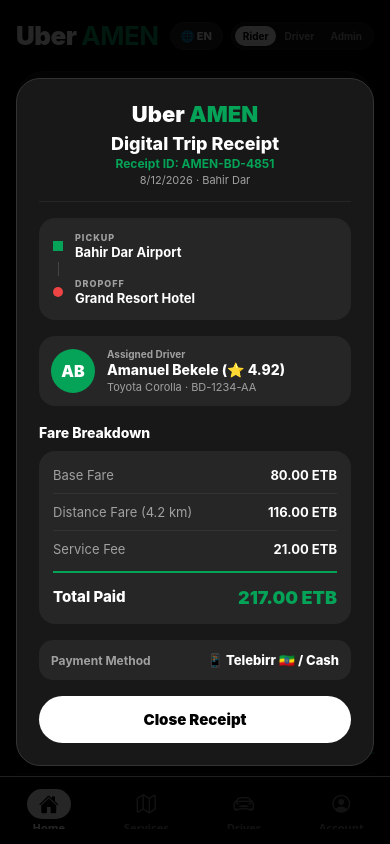
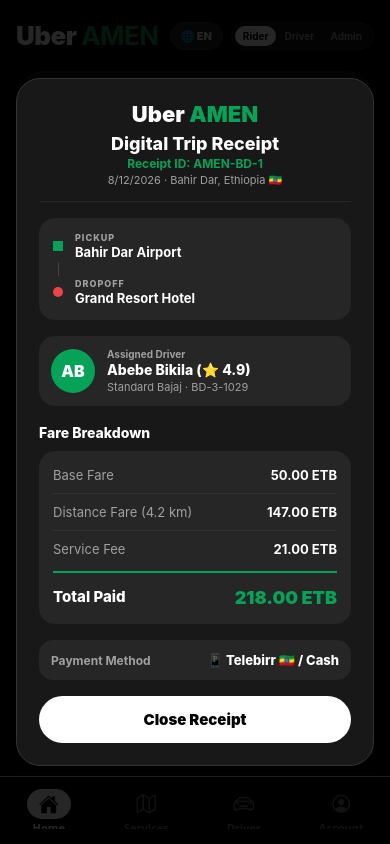
Before and after one commit to babam49-dot/AmenRide, a React Native app in the folder mobile/: screen /Home in a window 390 px wide. Both pictures are taken after a click on the element 195 px from the left and 606 px from the top of the page. Built offline with nearby package versions, Linux system fonts and the light colour scheme; no server answers.

Commit message:
feat(mobile/components): enhance ReceiptModal with trip breakdown

```diff
--- a/mobile/components/ReceiptModal.js
+++ b/mobile/components/ReceiptModal.js
@@ -7,10 +7,10 @@ export default function ReceiptModal({ visible, onClose, tripData }) {
 
   if (!tripData) return null;
 
-  const fare = tripData.fare || 210;
-  const baseFare = 80;
-  const distanceFare = Math.round(fare * 0.55);
-  const serviceFee = Math.round(fare * 0.1);
+  const fare = tripData.fare || tripData.estimated_fare || 210;
+  const baseFare = 50;
+  const distanceFare = Math.round(fare * 0.7);
+  const serviceFee = Math.max(10, Math.round(fare * 0.1));
   const total = baseFare + distanceFare + serviceFee;
 
   return (
@@ -22,8 +22,8 @@ export default function ReceiptModal({ visible, onClose, tripData }) {
             <Text style={styles.brandTitle}>Uber <Text style={styles.greenText}>AMEN</Text></Text>
 
             <Text style={styles.receiptTitle}>{t('receiptTitle')}</Text>
-            <Text style={styles.receiptId}>Receipt ID: AMEN-BD-{Math.floor(1000 + Math.random() * 9000)}</Text>
-            <Text style={styles.dateText}>{new Date().toLocaleDateString()} · Bahir Dar</Text>
+            <Text style={styles.receiptId}>Receipt ID: AMEN-BD-{tripData.id || Math.floor(1000 + Math.random() * 9000)}</Text>
+            <Text style={styles.dateText}>{new Date().toLocaleDateString()} · Bahir Dar, Ethiopia 🇪🇹</Text>
           </View>
 
           <ScrollView style={styles.content} showsVerticalScrollIndicator={false}>
@@ -33,7 +33,7 @@ export default function ReceiptModal({ visible, onClose, tripData }) {
                 <View style={styles.pickupSquare} />
                 <View style={styles.routeTextCol}>
                   <Text style={styles.routeLabel}>PICKUP</Text>
-                  <Text style={styles.routeVal}>{tripData.pickup_name || 'Felege Hiwot, Bahir Dar'}</Text>
+                  <Text style={styles.routeVal}>{tripData.pickup_address || tripData.pickup_name || 'Felege Hiwot Hospital, Bahir Dar'}</Text>
                 </View>
               </View>
               <View style={styles.routeLine} />
@@ -41,7 +41,7 @@ export default function ReceiptModal({ visible, onClose, tripData }) {
                 <View style={styles.dropoffCircle} />
                 <View style={styles.routeTextCol}>
                   <Text style={styles.routeLabel}>DROPOFF</Text>
-                  <Text style={styles.routeVal}>{tripData.dropoff_name || 'Grand Resort Hotel, Lake Tana'}</Text>
+                  <Text style={styles.routeVal}>{tripData.dropoff_address || tripData.dropoff_name || 'Grand Resort Hotel, Lake Tana'}</Text>
                 </View>
               </View>
             </View>
@@ -49,12 +49,14 @@ export default function ReceiptModal({ visible, onClose, tripData }) {
             {/* Driver & Vehicle */}
             <View style={styles.driverBox}>
               <View style={styles.driverAvatar}>
-                <Text style={styles.avatarText}>AB</Text>
+                <Text style={styles.avatarText}>
+                  {(tripData.driver_name || 'Abebe Bikila').split(' ').map(n => n[0]).join('')}
+                </Text>
               </View>
               <View style={styles.driverInfo}>
                 <Text style={styles.driverLabel}>{t('driverAssigned')}</Text>
-                <Text style={styles.driverName}>Amanuel Bekele (⭐ 4.92)</Text>
-                <Text style={styles.vehicleText}>Toyota Corolla · BD-1234-AA</Text>
+                <Text style={styles.driverName}>{tripData.driver_name || 'Abebe Bikila'} (⭐ {tripData.driver_rating || '4.9'})</Text>
+                <Text style={styles.vehicleText}>{tripData.vehicle_type || 'Standard Bajaj'} · {tripData.vehicle_plate || 'BD-3-1029'}</Text>
               </View>
             </View>
 
```
